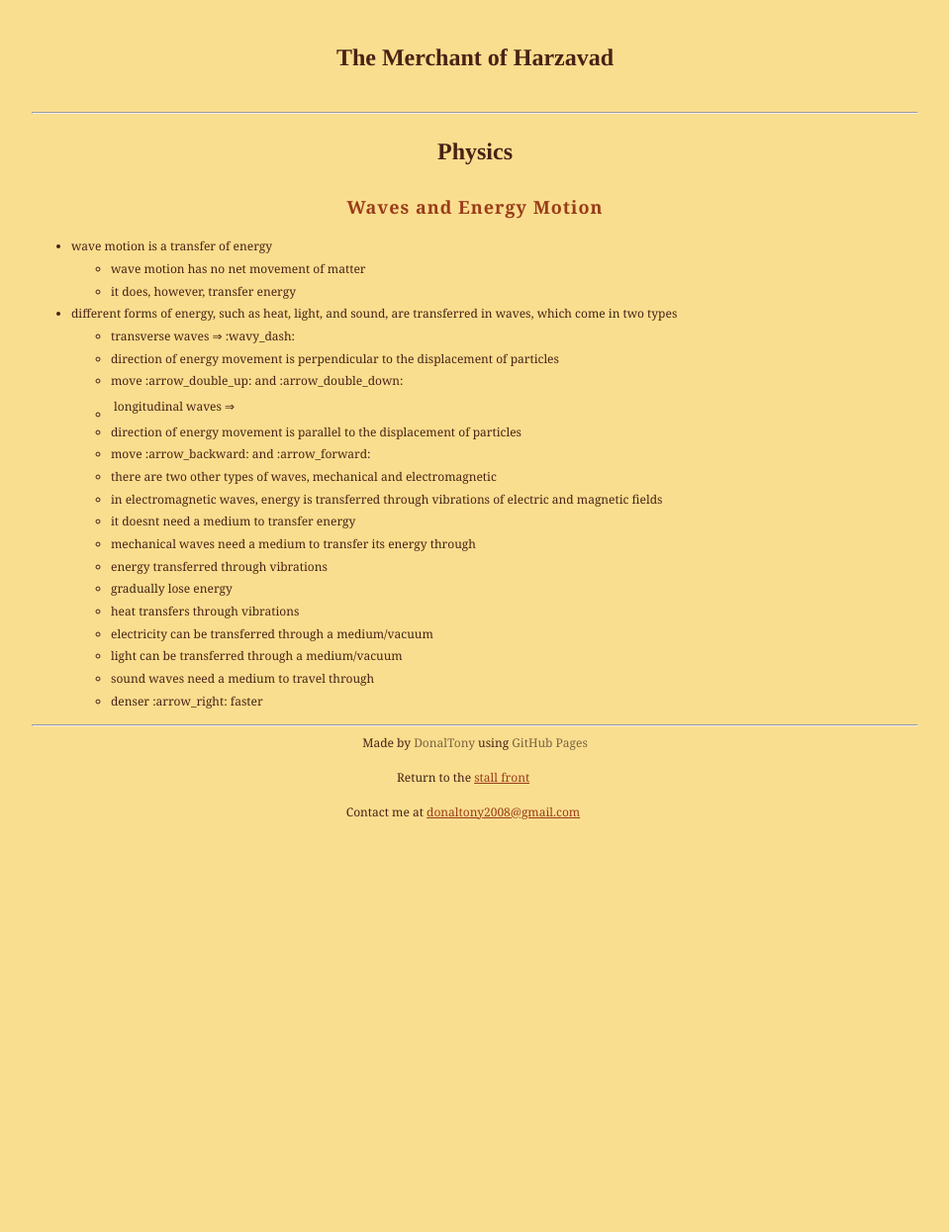
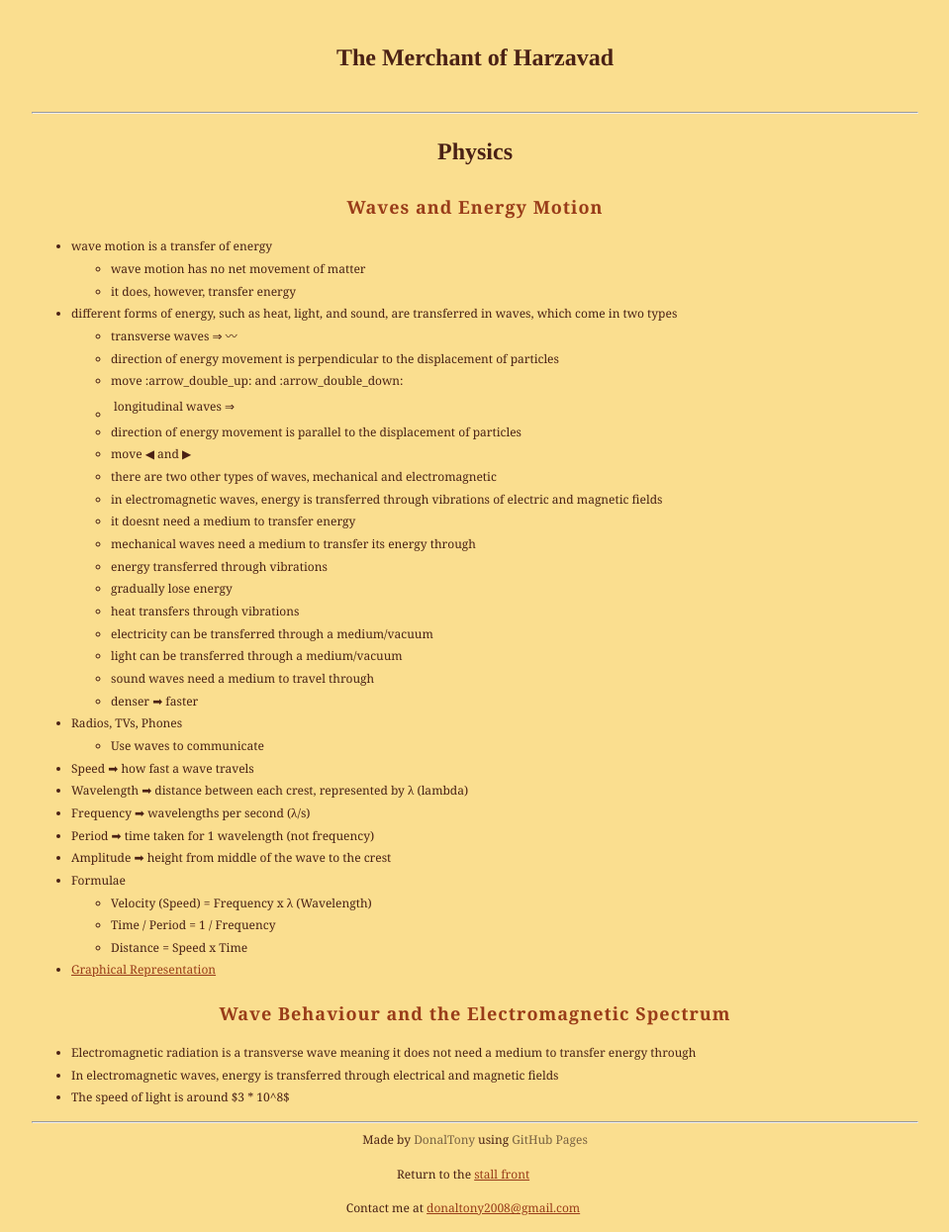
Before and after one commit to dvaraka/the-merchant, a Jekyll site: the page built from notes/year9/science/physics.md, in a window 1280 px wide. Shown: the whole page at 99% size, without its empty margins (160-1119 px from the left). Built offline with Jekyll 4.4.1, drawn with Linux system fonts in a browser that asks for light colours; our own code applies the rules of GitHub Pages for plain Markdown files; before the commit the page ends 900 px from its top, so only the background shows below that.

Commit message:
Update physics.md

```diff
--- a/notes/year9/science/physics.md
+++ b/notes/year9/science/physics.md
@@ -9,12 +9,12 @@
   - wave motion has no net movement of matter
   - it does, however, transfer energy
 - different forms of energy, such as heat, light, and sound, are transferred in waves, which come in two types
-  - transverse waves ⇒ :wavy_dash:
+  - transverse waves ⇒ 〰
    - direction of energy movement is perpendicular to the displacement of particles
    - move :arrow_double_up: and :arrow_double_down:
   - longitudinal waves ⇒ || | |  |  |  | | || | |  |  |  | | ||
    - direction of energy movement is parallel to the displacement of particles
-   - move :arrow_backward: and :arrow_forward:
+   - move ◀ and ▶
   - there are two other types of waves, mechanical and electromagnetic
    - in electromagnetic waves, energy is transferred through vibrations of electric and magnetic fields
     - it doesnt need a medium to transfer energy
@@ -25,4 +25,21 @@
     - electricity can be transferred through a medium/vacuum
     - light can be transferred through a medium/vacuum
     - sound waves need a medium to travel through
-     - denser :arrow_right: faster
+     - denser ➡ faster
+- Radios, TVs, Phones
+  - Use waves to communicate
+- Speed ➡ how fast a wave travels
+- Wavelength ➡ distance between each crest, represented by λ (lambda)
+- Frequency ➡ wavelengths per second (λ/s)
+- Period ➡ time taken for 1 wavelength (not frequency)
+- Amplitude ➡ height from middle of the wave to the crest
+- Formulae
+  - Velocity (Speed) = Frequency x λ (Wavelength)
+  - Time / Period = 1 / Frequency
+  - Distance = Speed x Time
+- [Graphical Representation](https://cdn.britannica.com/08/62908-004-6E7798B5.jpg)
+
+## Wave Behaviour and the Electromagnetic Spectrum
+- Electromagnetic radiation is a transverse wave meaning it does not need a medium to transfer energy through
+- In electromagnetic waves, energy is transferred through electrical and magnetic fields
+- The speed of light is around $3 * 10^8$
```
